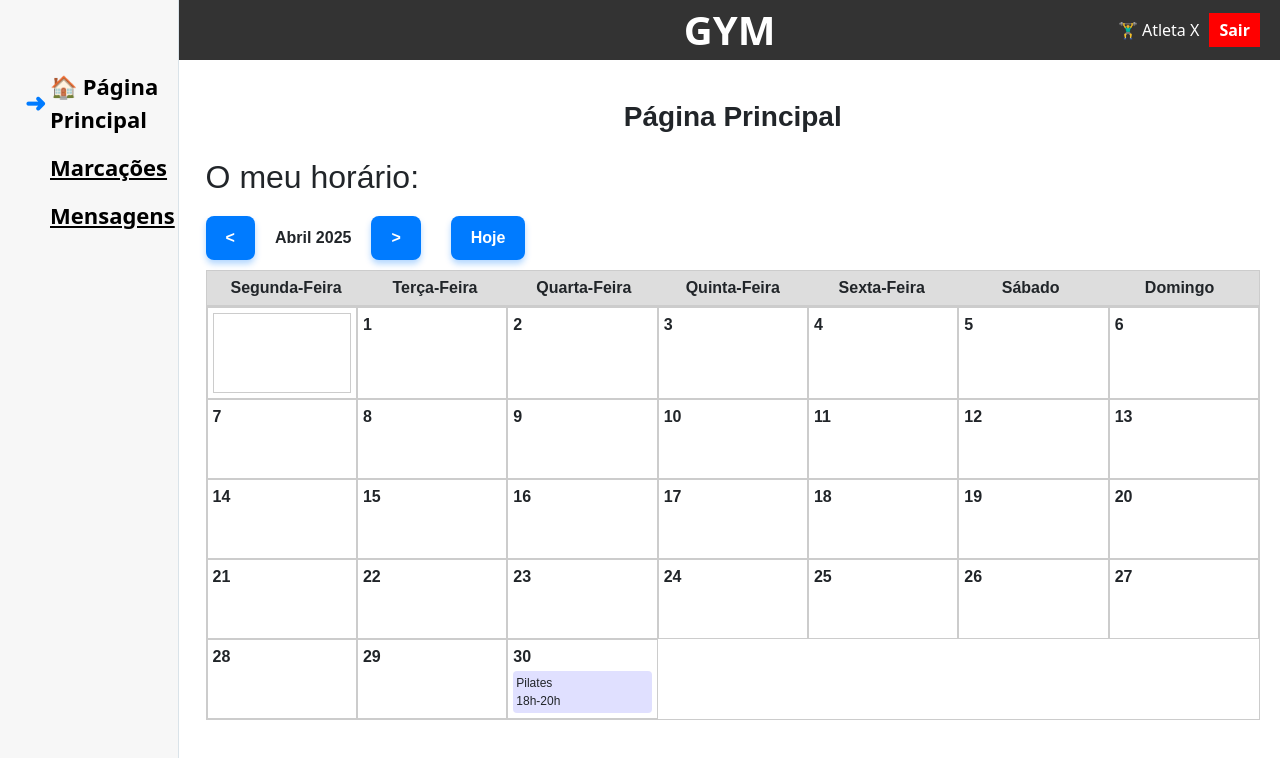
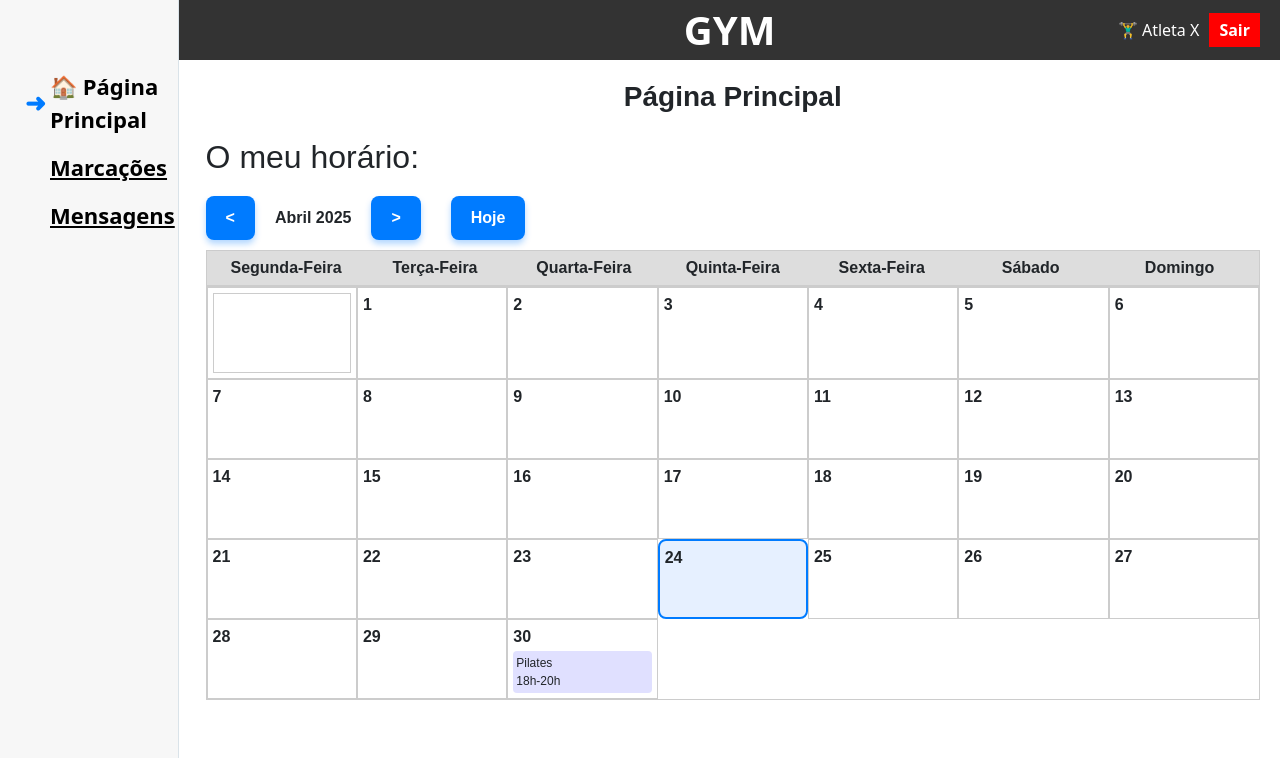
Before and after one commit to RCosmee/DIAM, a React (Create React App) app in the folder projeto/sitepr/votacao-frontend/: page / in a window 1280 px wide. Shown: the top 758 px of the page. Built offline with nearby package versions, Linux system fonts and the light colour scheme.

Commit message:
calendario, hoje

```diff
--- a/projeto/sitepr/votacao-frontend/src/PaginaPrincipal.css
+++ b/projeto/sitepr/votacao-frontend/src/PaginaPrincipal.css
@@ -1,5 +1,4 @@
 .pagina-principal {
-    margin-top: 20px;
   display: flex;
   height: 100vh;
   font-family: Arial, sans-serif;
@@ -64,6 +63,13 @@
   font-weight: bold;
 }
 
+.hoje {
+  border: 2px solid #007bff;
+  background-color: #e6f0ff;
+  border-radius: 8px;
+}
+
+
 .evento {
   position: absolute;
   bottom: 5px;
--- a/projeto/sitepr/votacao-frontend/src/PaginaPrincipal.js
+++ b/projeto/sitepr/votacao-frontend/src/PaginaPrincipal.js
@@ -37,7 +37,8 @@ const PaginaPrincipal = () => {
   // Função para formatar o mês (ex: "Abril 2025")
   const formatarMesAno = () => {
     const meses = [
-      'Janeiro', 'Fevereiro', 'Março', 'Abril', 'Maio', 'Junho', 'Julho', 'Agosto', 'Setembro', 'Outubro', 'Novembro', 'Dezembro'
+      'Janeiro', 'Fevereiro', 'Março', 'Abril', 'Maio', 'Junho',
+      'Julho', 'Agosto', 'Setembro', 'Outubro', 'Novembro', 'Dezembro'
     ];
     const mes = meses[dataAtual.getMonth()];
     const ano = dataAtual.getFullYear();
@@ -59,10 +60,10 @@ const PaginaPrincipal = () => {
 
         <div className="calendario">
           <div className="mes-nav">
-            <button onClick={() => mudarMes(-1)}>&lt;</button> {/* Botão para retroceder o mês */}
+            <button onClick={() => mudarMes(-1)}>&lt;</button>
             <span>{formatarMesAno()}</span>
-            <button onClick={() => mudarMes(1)}>&gt;</button> {/* Botão para avançar o mês */}
-            <button className="voltar-hoje" onClick={voltarAoMesAtual}>Hoje</button> {/* Botão para voltar ao mês de hoje */}
+            <button onClick={() => mudarMes(1)}>&gt;</button>
+            <button className="voltar-hoje" onClick={voltarAoMesAtual}>Hoje</button>
           </div>
 
           <div className="dias-semana">
@@ -72,12 +73,19 @@ const PaginaPrincipal = () => {
           </div>
 
           <div className="dias-mes">
-            {diasDoMes.map((dia, idx) => (
-              <div key={idx} className="dia-mes">
+            {diasDoMes.map((dia, idx) => {
+              const hoje = new Date();
+              const ehHoje =
+                dia &&
+                dia.getDate() === hoje.getDate() &&
+                dia.getMonth() === hoje.getMonth() &&
+                dia.getFullYear() === hoje.getFullYear();
+
+              return (
+                <div key={idx} className={`dia-mes ${ehHoje ? 'hoje' : ''}`}>
                   {dia ? (
                     <>
                       <div className="numero-dia">{dia.getDate()}</div>
-                    {/* Aqui você pode adicionar eventos específicos para o dia */}
                       {dia.getDate() === 30 && (
                         <div className="evento">
                           Pilates <br /> 18h-20h
@@ -85,10 +93,11 @@ const PaginaPrincipal = () => {
                       )}
                     </>
                   ) : (
-                  <div className="dia-mes vazio"></div> // Se for um dia vazio
+                    <div className="dia-mes vazio"></div>
                   )}
                 </div>
-            ))}
+              );
+            })}
           </div>
         </div>
       </div>
```
Lines whose indentation alone changed are shown as unchanged.
